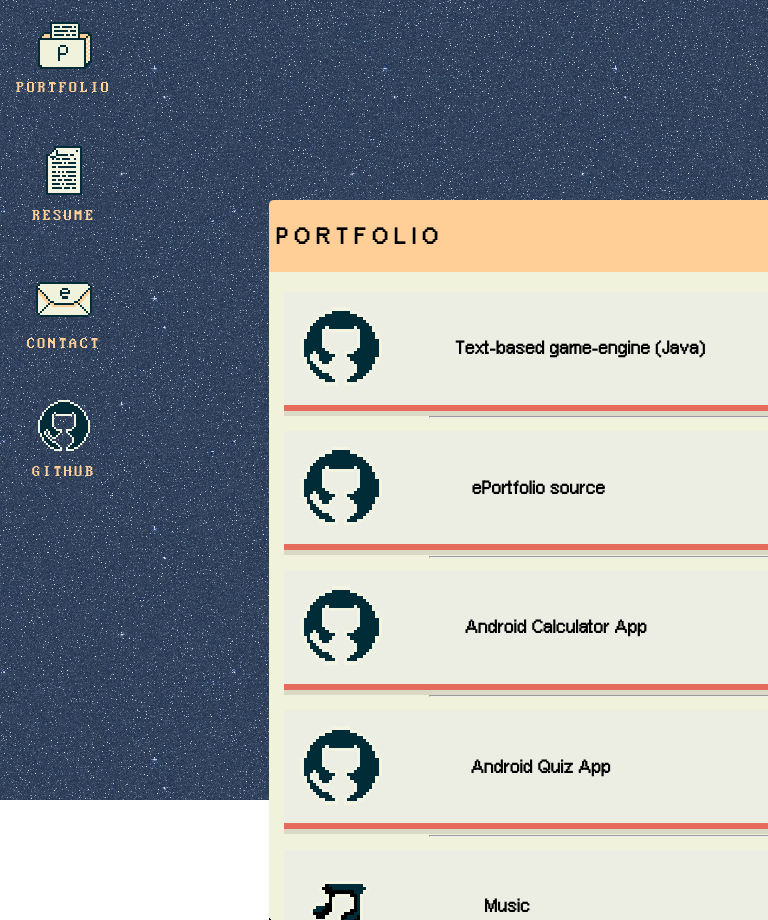
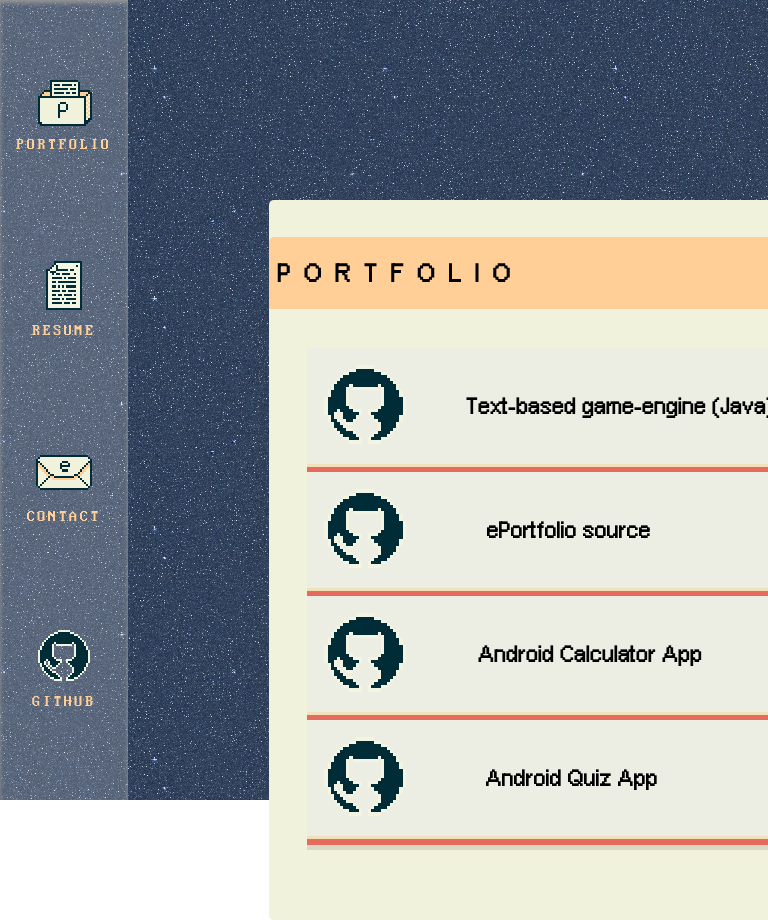
Before and after one commit to frxedlxver/ePortfolio, a website: page index.html in a window 768 px wide. Both pictures are taken after a click on the button "PORTFOLIO". Shown: the top 920 px of the page. Drawn offline with Linux system fonts and the light colour scheme.

Commit message:
removed a link in portfolio. added mobile stylings.

```diff
--- a/css/desktop.css
+++ b/css/desktop.css
@@ -27,24 +27,6 @@ html * {
     align-items: left;
 }
 
-
-nav {
-    display: flex;
-    flex: 0 0;
-    flex-direction: column;
-    width: fit-content;
-    height: 100vh;
-}
-a {
-    font-size: medium;
-    text-decoration: none;
-}
-
-hr {
-    background-color: #002C38;
-    width: 60%;
-}
-
 .icon {
     border-radius: 5px;
     margin: 10px;
@@ -60,6 +42,14 @@ hr {
     cursor: pointer;
 }
 
+
+a {
+    font-size: medium;
+    text-decoration: none;
+}
+
+
+
 .icon:active {
     transition: all .05s ease-in-out; /* animate on click */
     transform: scale(0.96);
@@ -68,6 +58,53 @@ hr {
 .icon:hover {
     background-color: rgba(255, 255, 255, 0.1);
     border-radius: 5px;
+}
+
+/* ------------------ MOBILE ------------------ */
+
+@media only screen and (max-width: 768px) {
+    nav {
+        background: rgba(255, 255, 255, 0.2);
+        box-shadow: inset rgb(150, 150, 150) 0 3px 4px;
+        display: flex;
+        flex: 0 0;
+        flex-direction: row;
+        justify-content:space-evenly;
+        width: 100%;
+        height: fit-content;
+        position: fixed;
+        bottom: 0px;
+    }
+
+    .img-icon {
+        height: 80%;
+    }
+
+    .icon-caption {
+        font-size: medium;
+        font-weight: normal;
+        border: 1px;
+        padding: 0px;
+        border-color: transparent;
+        color: #FFCF97;
+        margin-bottom: 5%;
+    }
+
+}
+
+/* ------------------ DESKTOP ------------------ */
+
+@media only screen and (min-width: 768px) {
+    nav {
+        display: flex;
+        flex: 0 0;
+        flex-direction: column;
+        width: fit-content;
+        height: 100vh;
+    }
+
+    .img-icon {
+        height: 60%;
     }
 
     .icon-caption {
@@ -79,6 +116,4 @@ hr {
         color: #FFCF97;
     }
 
-.img-icon {
-height: 60%;
 }
--- a/css/fonts.css
+++ b/css/fonts.css
@@ -18,9 +18,26 @@
 /* default font */
 html * {
     font-family: 'pixelArial';
-    font-size: small;
+    font-size: medium;
 }
 
+/* ------------------ MOBILE ------------------ */
+@media only screen and (max-width: 768px) {
+    /* overrides */
+    .icon-caption {
+        font-size: medium;
+    }
+
+    .window-header h4 {
+        font-weight: bold;
+        font-size: large;
+        letter-spacing: .2rem;
+    }
+}
+
+
+/* ------------------ DESKTOP ------------------ */
+@media only screen and (min-width: 768px) {
     /* overrides */
     .icon-caption {
         font-family: 'perfectDos';
@@ -29,5 +46,7 @@ html * {
 
     .window-header h4 {
         font-weight: bold;
-    font-size: medium;
+        font-size: large;
+        letter-spacing: .2rem;
     }
+}
--- a/css/portfolio.css
+++ b/css/portfolio.css
@@ -1,3 +1,66 @@
+/* ------------------ MOBILE ------------------ */
+
+@media only screen and (max-width: 768px) {
+    #win-portfolio {
+        height: 90%;
+        width: 100%;
+    }
+
+    .portfolio-item {
+
+        background-color: rgba(255, 255, 255, 0.2);
+        color: black;
+        width: 100%;
+        border-bottom: solid 3px rgb(241, 224, 186);
+        margin: 0;
+        padding: 0;
+        display: grid;
+        grid-template-rows: 3;
+    }
+
+    .portfolio-item:hover {
+        background-color: #FFCF97;
+    }
+
+    .portfolio-item:active {
+        animation:  moveButton 0.1s ease-in-out 0s 1 forwards,
+                moveButtonShadow 0.1s ease-in-out 0s 1 forwards;
+    }
+
+    .portfolio-item img {
+        height: 100px;
+        grid-column: 1;
+        grid-row: 1 / span 3;
+    }
+
+    .portfolio-item h4 {
+        grid-column: 2 / span 6;
+        grid-row: 2;
+    }
+
+    .portfolio-item p {
+        grid-column: 2 / span 6;
+        grid-row: 3;
+    }
+
+    /* animations */
+
+    @keyframes moveButton {
+        100% {
+            transform: translate(0px, 3px)
+        }
+    }
+
+    @keyframes moveButtonShadow {
+        100% {
+            box-shadow: inset 0px 10px 5px 0px rgba(0,0,0,0.2);
+        }
+    }
+}
+
+/* ------------------ DESKTOP ------------------ */
+
+@media only screen and (min-width: 768px) {
     #win-portfolio {
         height: 90%;
         width: 100%;
@@ -5,8 +68,8 @@
 
     .portfolio-content{
         margin: 1em;
-    justify-content: center;
-    align-items: center;
+        /* justify-content: center;
+        align-items: center; */
     }
 
     .portfolio-item {
@@ -59,3 +122,4 @@
             box-shadow: 0px 0px #FF7868;
         }
     }
+}
--- /dev/null
+++ b/css/scrollbar.css
@@ -0,0 +1,9 @@
+    /* FIREFOX */
+
+    .window-body {
+        scrollbar-width: none;
+    }
+
+
+
+/* CHROME/SAFARI */
--- a/css/windows.css
+++ b/css/windows.css
@@ -1,19 +1,28 @@
 /* ------------------ MOBILE ------------------ */
-@media screen and (max-width: 768px) {
+@media only screen and (max-width: 768px) {
 
   #contact-form {
-    display: grid;
+    display: flex;
+    flex-direction: column;
+    justify-content: center;
+    align-items: center;
+    width: 100%;
+    margin: 0;
+    padding: 0;
+
   }
 
   #contact-form > input, #contact-form > textarea {
-    border: 1px solid #002C38;
-    border-radius: 2px;
-    background-color: white;
+    background-color: #fffbf5;
+    width: 100%;
     resize: none;
     overflow-y: scroll;
     overflow-x: hidden;
   }
 
+  hr {
+    display: none;
+  }
 
   #submit-button {
     background-color: transparent;
@@ -21,7 +30,6 @@
     font-size: medium;
     cursor:pointer;
   }
-
 
   .window-container button {
     background-color: #FFCF97;
@@ -48,16 +56,14 @@
 
     position: absolute;
     bottom: 0px;
-    left: 0px;
 
-    min-height: 100%;
-    overflow:scroll;
+    height: 100%;
+    width: 100%;
 
     align-content: center;
     justify-content: center;
 
     background-color: #f1f2dbcb;
-    border-radius: 5px;
   }
 
   .window-header {
@@ -66,8 +72,10 @@
     display: flex;
     flex-flow: row 0;
     justify-content: left;
+
     position:fixed;
     top:0px;
+
     width: 100%;
     height: 10%;
 
@@ -81,14 +89,17 @@
 
   .window-body {
     display: flex;
+
     flex-direction: column;
     justify-content: left;
     align-items: center;
-    overflow: scroll;
+
+    overflow-y: scroll;
 
     background-color: #f1f2db;
     border-radius: 5px;
     margin:5%;
+    padding: 3%;
   }
 
   .btn-win-close {
@@ -124,7 +135,7 @@
 
 /* ------------------ DESKTOP ------------------ */
 
-@media screen and (min-width: 768px) {
+@media only screen and (min-width: 768px) {
   #win-contact {
     display: none;
     position: absolute;
@@ -161,6 +172,11 @@
     resize: none;
     overflow-y: scroll;
     overflow-x: hidden;
+  }
+
+  hr {
+    background-color: #002C38;
+    width: 60%;
   }
 
 
@@ -237,7 +253,7 @@
     cursor: pointer;
   }
 
-  .btn-dialog {
+  .btn-dialog, #btn-ok {
     font-weight: normal;
     font-size: medium;
     cursor: pointer;
--- a/index.html
+++ b/index.html
@@ -6,11 +6,12 @@
         <meta charset="utf-8">
         <meta name="viewport" content="width=device-width, initial-scale=1">
         <link href="./jquery-ui/jquery-ui.min.css" rel="stylesheet">
+        <link href="./css/fonts.css" rel="stylesheet">
+        <link href="./css/scrollbar.css" rel="stylesheet">
         <link href="./css/windows.css" rel = "stylesheet">
         <link href="./css/desktop.css" rel = "stylesheet">
         <link href="./css/portfolio.css" rel="stylesheet">
         <link href="./css/menus.css" rel="stylesheet">
-        <link href="./css/fonts.css" rel="stylesheet">
 </head>
 
 
@@ -120,15 +121,6 @@
                                         <h4>Android Quiz App</h5>
                                 </a>
 
-
-                                <hr>
-
-
-                                <a class="portfolio-item" href="https://soundsfrombelow.bandcamp.com">
-                                        <img class="portfolio-thumbnail" src="./img/icon-music.png">
-                                        <h4>Music</h5>
-                                </a>
-
                         </div>
 
                 </div>
@@ -143,8 +135,8 @@
 
                         <div class="window-body">
                                 <form method="POST" name="contact" data-netlify="true" class="formbox" id="contact-form">
-                                        <input id="name-field" class="name" name="Name" type="text" placeholder="your name" required>
-                                        <input class="email" name="Email" placeholder="your e-mail" type="text" required>
+                                        <input id="name-field" class="name" name="Name" type="text" placeholder="name" required>
+                                        <input class="email" name="Email" placeholder="e-mail" type="email" required>
                                         <textarea class="message" name="Message" placeholder="type your message here" rows="10" required></textarea>
                                         <button><input id="submit-button" type="submit" name="Submit" value="Submit"></button>
                                 </form>
```
Lines whose indentation alone changed are shown as unchanged.
